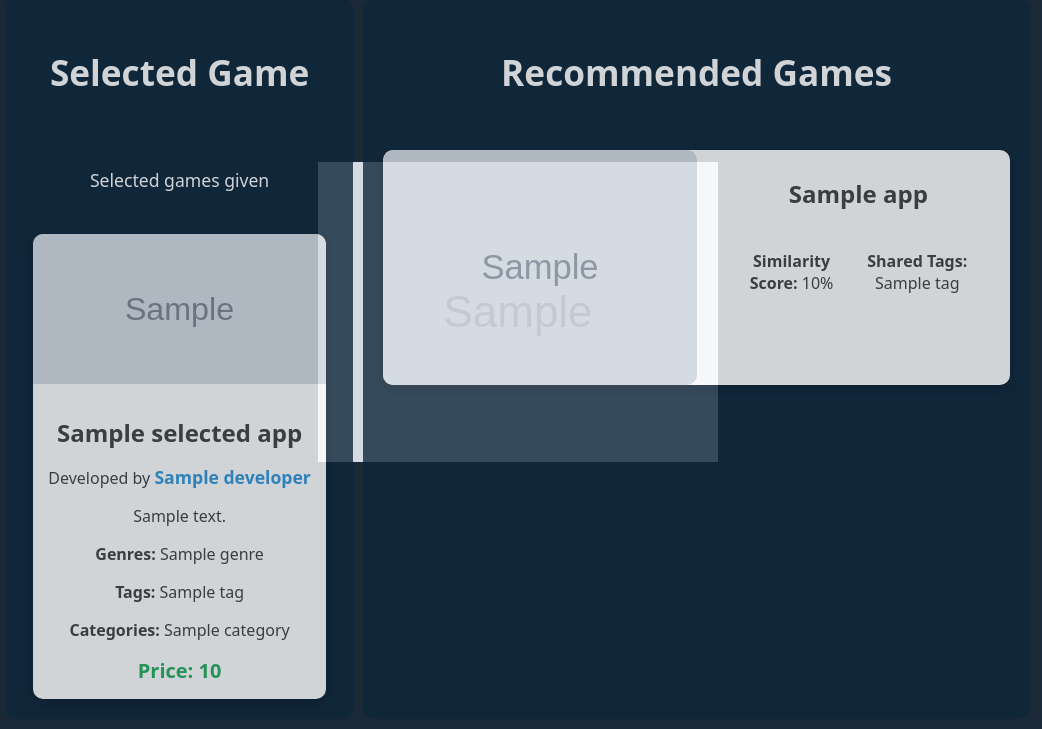
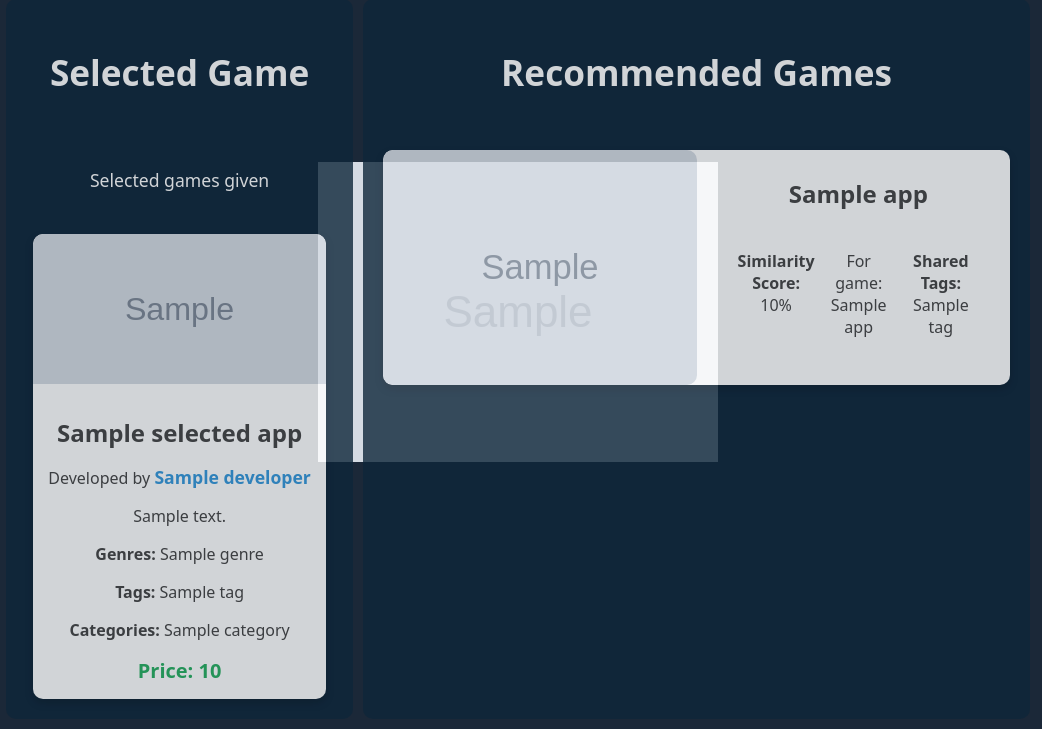
Before and after one commit to ultimo2002/playdate, a Python web app: template code/templates/game_output.html in a window 1280 px wide. Shown: the part 105-834 px from the top of the page, without its empty margins (122-1164 px from the left). Run offline with Jinja, Linux system fonts and the light colour scheme; the template is opened without the code that fills it: most values are stand-ins (such as "Sample title", 1, 10 or a date in 2020); grey boxes marked "Sample" are stand-in pictures.

Commit message:
Now in dictionary

```diff
--- a/code/routes/frontend.py
+++ b/code/routes/frontend.py
@@ -74,7 +74,7 @@ def handle_form(request: Request, games: str = "", db=db_dependency):
 
     selected_apps = []
 
-    all_apps = []
+    all_apps = {}
 
     for gameid in games:
         # clean up the input to prevent XSS attacks
@@ -99,7 +99,7 @@ def handle_form(request: Request, games: str = "", db=db_dependency):
                 nsfw = True
                 break
 
-        all_apps.append(apps)
+        all_apps[selected_app.name] = apps
 
     return templates.TemplateResponse(
         request=request, name="game_output.html", context={"selected_games": selected_apps, "all_apps": all_apps, "nsfw": nsfw}
--- a/code/templates/game_output.html
+++ b/code/templates/game_output.html
@@ -40,7 +40,8 @@
         {% if all_apps %}
         <div class="column columnr">
             <h2>Recommended Games</h2>
-            {% for apps in all_apps %}
+            {% for selected_game_name, apps in all_apps.items() %}
+                <div id="recommended-for-{{ selected_game_name.lower() }}">
                 {% for app in apps %}
                     <div class="card recommended-card container p-relative">
                         <a href="/recommend?game={{ app.id }}" class="clickable"></a>
@@ -51,11 +52,13 @@
                             <h3 class="game-title">{{ app.name }}</h3>
                             <div class="container">
                                 <p><strong>Similarity Score:</strong> {{ app.similarity_score }}%</p>
+                                <p>For game: {{ selected_game_name }}</p>
                                 <p><strong>Shared Tags:</strong> {{ app.tags | map(attribute="name") | join(", ") }}</p>
                             </div>
                         </div>
                     </div>
                 {% endfor %}
+                </div>
             {% endfor %}
         </div>
         {% endif %}
```
